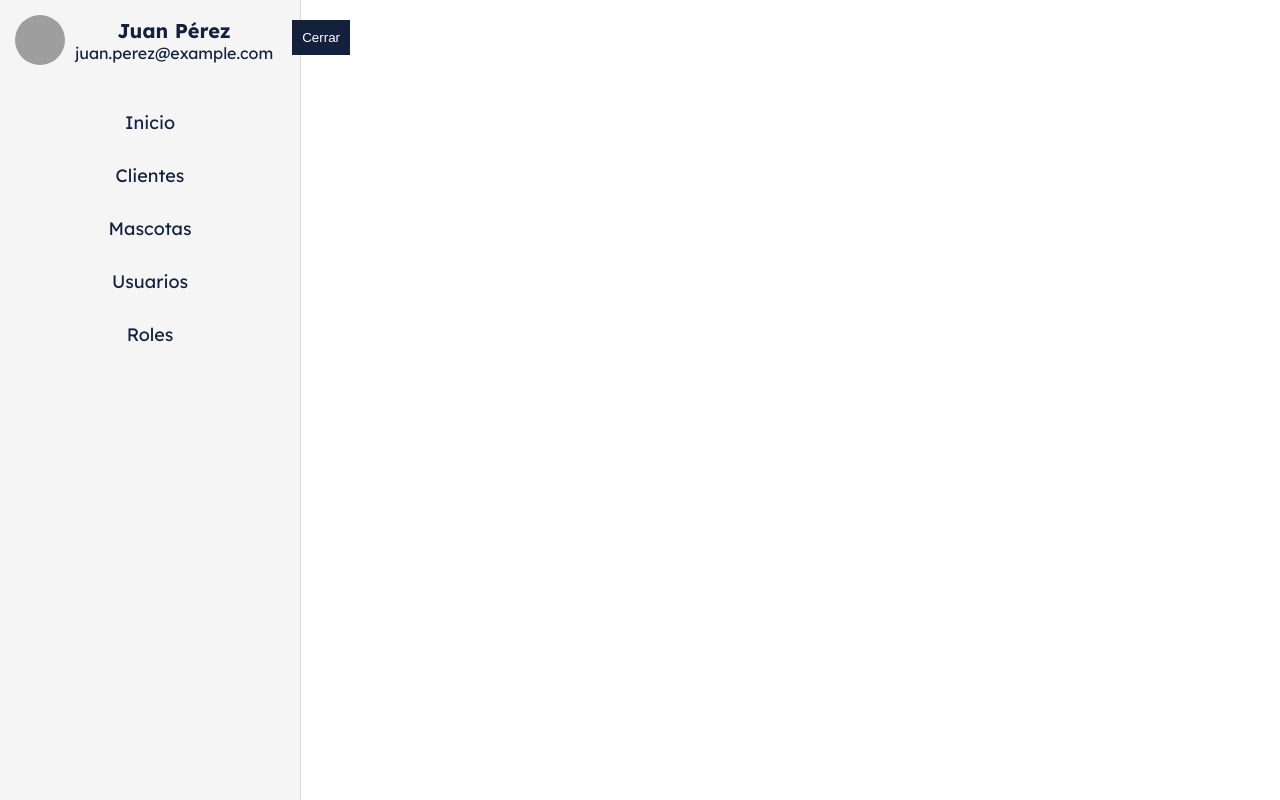
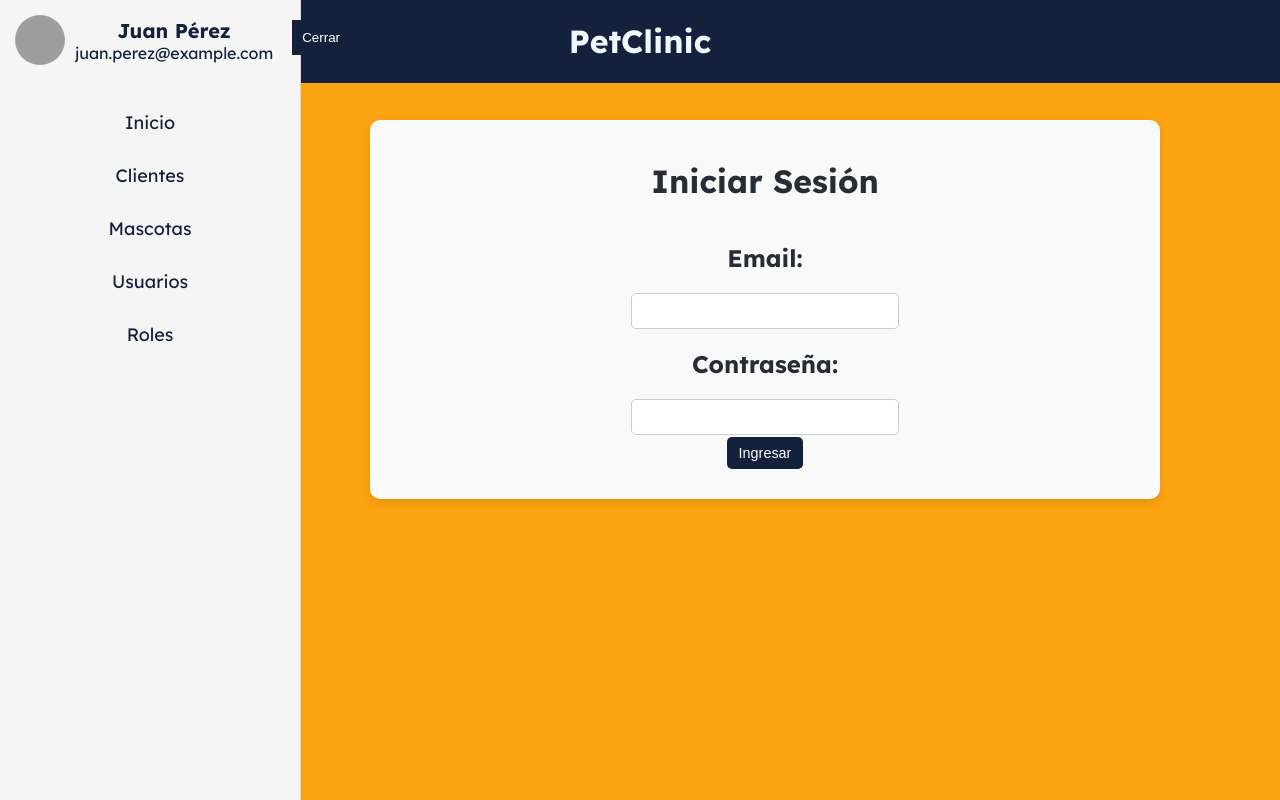
Before and after one commit to Aper-ux/VeterinariaWeb-Front, a React (Create React App) app: page /login in a window 1280 px wide. Built offline with nearby package versions, Linux system fonts and the light colour scheme; grey boxes are pictures that could not be loaded.

Commit message:
Junte de estilos con la otra rama

```diff
--- a/src/App.js
+++ b/src/App.js
@@ -1,6 +1,8 @@
 import React from 'react';
 import Sidebar from './components/Sidebar';
 import { BrowserRouter as Router, Route, Switch } from 'react-router-dom';
+import LogIn from './pages/LogIn';
+import TopBar from './components/TopBar';
 import Clientes from './pages/Clientes';
 import Mascotas from './pages/Mascotas';
 import Usuarios from './pages/Usuarios';
@@ -11,10 +13,12 @@ function App() {
     return (
         <Router>
             <div className="App">
+                <TopBar />
                 <Sidebar />
                 {/* Contenido principal de la aplicación */}
                 <div className="content">
                     <Switch>
+                        <Route path="/login" component={LogIn} />
                         <Route path="/clientes" component={Clientes} />
                         <Route path="/mascotas" component={Mascotas} />
                         <Route path="/usuarios" component={Usuarios} />
@@ -22,6 +26,10 @@ function App() {
                         <Route path="/" exact>
                             <h1>Bienvenido a la Veterinaria</h1>
                             <p>Selecciona una opción en el menú para comenzar.</p>
+                            <div class="container">
+                                <a href="/login" className="button">Iniciar Sesión</a>
+                                <a href="/login" className="button">Registrarse</a>
+                            </div>
                         </Route>
                     </Switch>
                 </div>
--- /dev/null
+++ b/src/components/TopBar.css
@@ -0,0 +1,8 @@
+.top-bar {
+    position: absolute;
+    top: 0;
+    width: 100%;
+    background-color: #14213D;
+    color: aliceblue;
+    text-align: center;
+}
--- /dev/null
+++ b/src/components/TopBar.js
@@ -0,0 +1,12 @@
+import React from 'react';
+import './TopBar.css';
+
+const TopBar = () => {
+  return (
+    <div className="top-bar">
+      <h1>PetClinic</h1>
+    </div>
+  );
+};
+
+export default TopBar;
--- a/src/index.css
+++ b/src/index.css
@@ -5,6 +5,7 @@ body {
     sans-serif;
   -webkit-font-smoothing: antialiased;
   -moz-osx-font-smoothing: grayscale;
+  background-color: #FCA311;
 }
 
 code {
--- /dev/null
+++ b/src/pages/LogIn.js
@@ -0,0 +1,27 @@
+import React, { useState } from 'react';
+
+const LogIn = () => {
+    const [email, setEmail] = useState('');
+    const [password, setPassword] = useState('');
+
+    const handleSubmit = (e) => {
+        e.preventDefault();
+        console.log('Email:',
+        email, 'Password:', password);
+    }
+
+    return (
+        <div>
+            <form onSubmit={handleSubmit} class="form-container">
+                <h1>Iniciar Sesión</h1>
+                <h2 htmlFor="email">Email:</h2>
+                <input class="search-bar" type="email" id="email" value={email} onChange={(e) => setEmail(e.target.value)} />
+                <h2 htmlFor="password">Contraseña:</h2>
+                <input class="search-bar" type="password" id="password" value={password} onChange={(e) => setPassword(e.target.value)} />
+                <button class="button" type="submit">Ingresar</button>
+            </form>
+        </div>
+    );
+}
+
+export default LogIn;
--- a/src/pages/TablasStyles.css
+++ b/src/pages/TablasStyles.css
@@ -1,10 +1,23 @@
 /* Global styles for tables */
 .table-container {
-    margin: 20px;
+    margin: 100px;
     padding: 20px;
     background-color: #f9f9f9;
     border-radius: 10px;
     box-shadow: 0 4px 8px rgba(0, 0, 0, 0.1);
+    display: flex;
+    flex-direction: column;
+}
+
+.form-container {
+    margin: 100px;
+    padding: 20px;
+    background-color: #f9f9f9;
+    border-radius: 10px;
+    box-shadow: 0 4px 8px rgba(0, 0, 0, 0.1);
+    display: flex;
+    flex-direction: column;
+    align-items: center;
 }
 
 .table-container h2 {
@@ -78,6 +91,7 @@ th {
 }
 
 .button {
+    margin: 2px;
     padding: 8px 12px;
     font-size: 0.9rem;
     border-radius: 5px;
```
Also changed, not shown: src/pages/RegistroUsuarios.js (added, +30 -0 lines).
